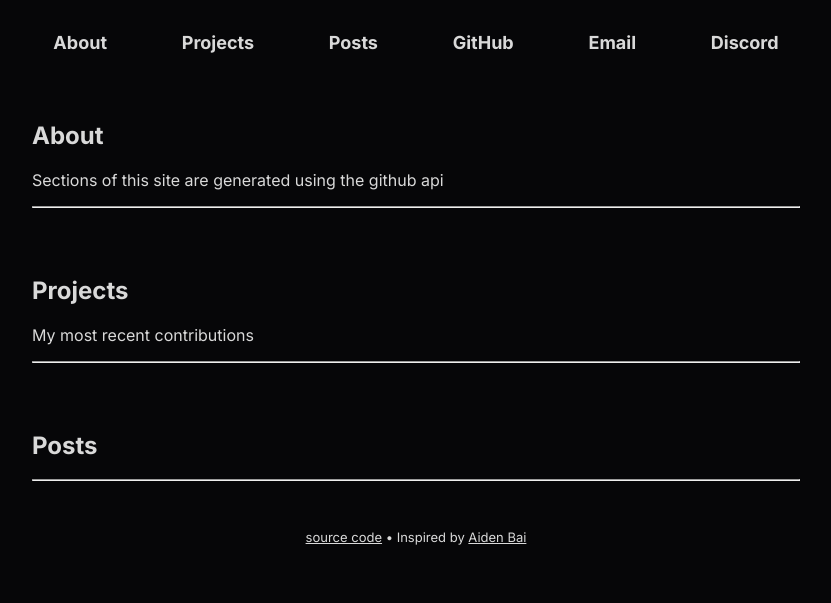
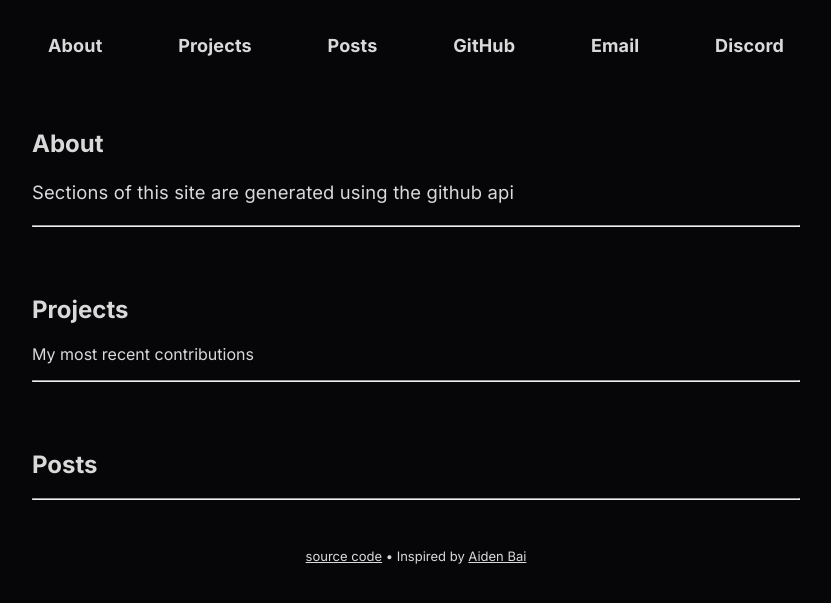
Before and after one commit to AngleSideAngle/AngleSideAngle.github.io, a Jekyll site: the page built from index.html, in a window 1280 px wide. Shown: the top 603 px of the page, without its empty margins (224-1055 px from the left). Built offline with Jekyll 4.4.1, drawn with Linux system fonts in a browser that asks for light colours.

Commit message:
fixed mobile formatting

```diff
--- a/_layouts/default.html
+++ b/_layouts/default.html
@@ -4,6 +4,7 @@
 <html lang="en">
     <head>
         <meta charset="utf-8">
+        <meta name="viewport" content="width=device-width, initial-scale=1">
         <title>{{ page.title }}</title>
         <link rel="preconnect" href="https://fonts.googleapis.com">
         <link rel="preconnect" href="https://fonts.gstatic.com" crossorigin>
--- a/_sass/main.scss
+++ b/_sass/main.scss
@@ -11,7 +11,6 @@ $accent: yellow;
 // $shadow: rgb(0, 0, 0, 0.3);
 $width: 50rem;
 $spacing: 1rem;
-$var-spacing: 1rem;
 $radius: 9px;
 
 * {
@@ -21,6 +20,14 @@ $radius: 9px;
 body {
     font-family: $fonts;
     background-color: $background;
+}
+
+p,
+li,
+summary {
+    font-size: 1.15rem;
+    letter-spacing: 0.01rem;
+    line-height: 1.8rem;
 }
 
 .footer {
@@ -34,7 +41,7 @@ body > * {
 }
 
 section {
-    padding: $var-spacing;
+    padding: $spacing;
 }
 
 hr {
@@ -44,7 +51,7 @@ hr {
 .container {
     display: flex;
     flex-wrap: wrap;
-    justify-content: space-around;
+    justify-content: space-between;
 }
 
 .container > * {
@@ -58,10 +65,7 @@ hr {
 }
 
 nav {
-    padding: 0;
-
     ul {
-        justify-content: space-between;
         list-style: none;
         background-color: $background;
         padding: 0;
@@ -89,7 +93,7 @@ nav {
 }
 
 /* small screen formatting */
-@media screen and (max-width: 1024px) {
+@media screen and (max-width: 600px) {
     .grid {
         grid-template-columns: auto;
     }
@@ -112,3 +116,7 @@ nav {
 ::-webkit-scrollbar-thumb {
     background: $foreground;
 }
+
+::-webkit-scrollbar-thumb:hover {
+    background: $interaction;
+}
```
